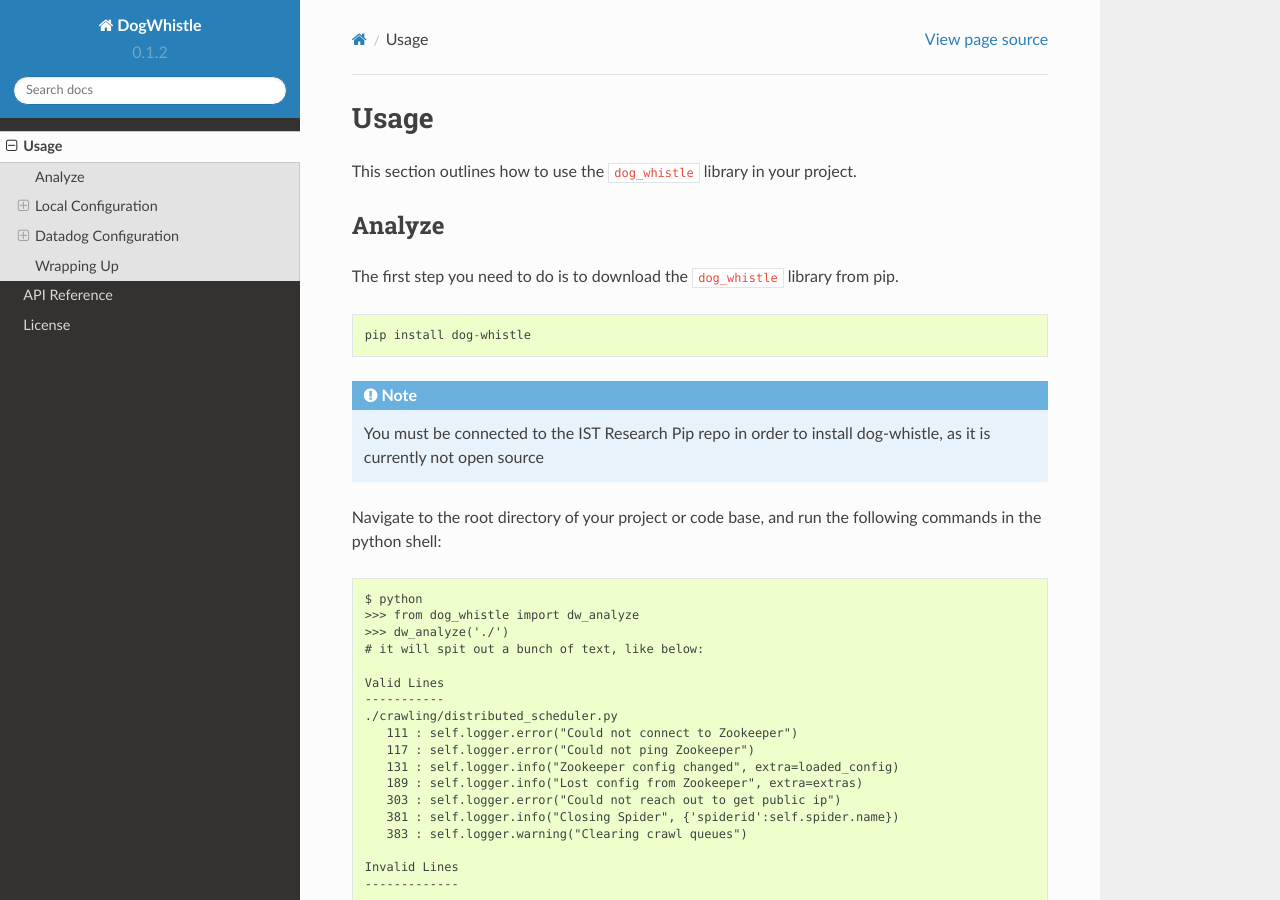
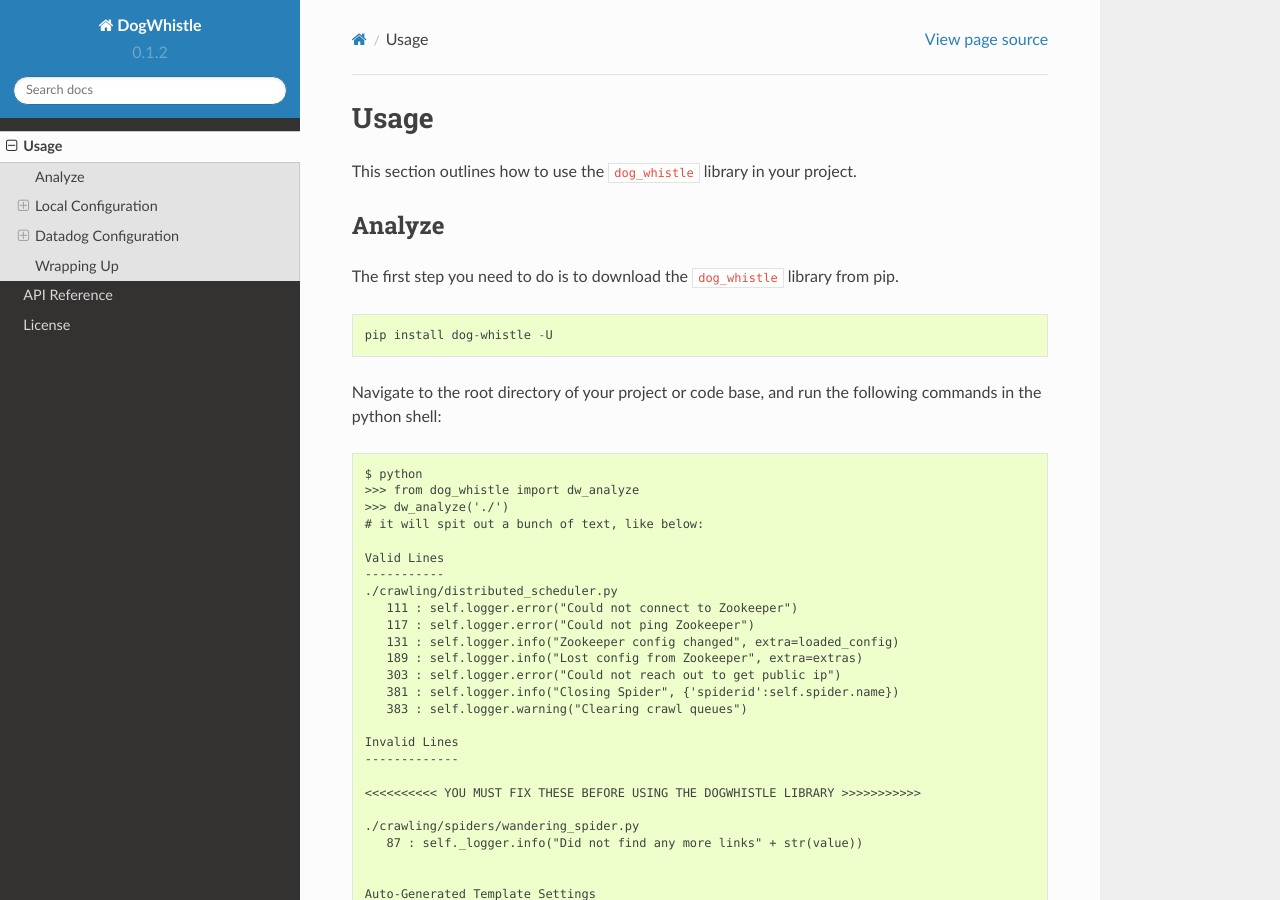
Before and after one commit to istresearch/dog-whistle, a Sphinx documentation site: the page built from docs/usage.rst, in a window 1280 px wide and 900 px high. Built offline with Sphinx 7.4.7 and the Read the Docs theme 2.0.0, drawn with Linux system fonts in a browser that asks for light colours.

Commit message:
Project is open source, not closed

```diff
--- a/docs/usage.rst
+++ b/docs/usage.rst
@@ -10,9 +10,7 @@
 
 ::
 
-    pip install dog-whistle
-
-.. note:: You must be connected to the IST Research Pip repo in order to install dog-whistle, as it is currently not open source
+    pip install dog-whistle -U
 
 Navigate to the root directory of your project or code base, and run the following commands in the python shell:
 
```
